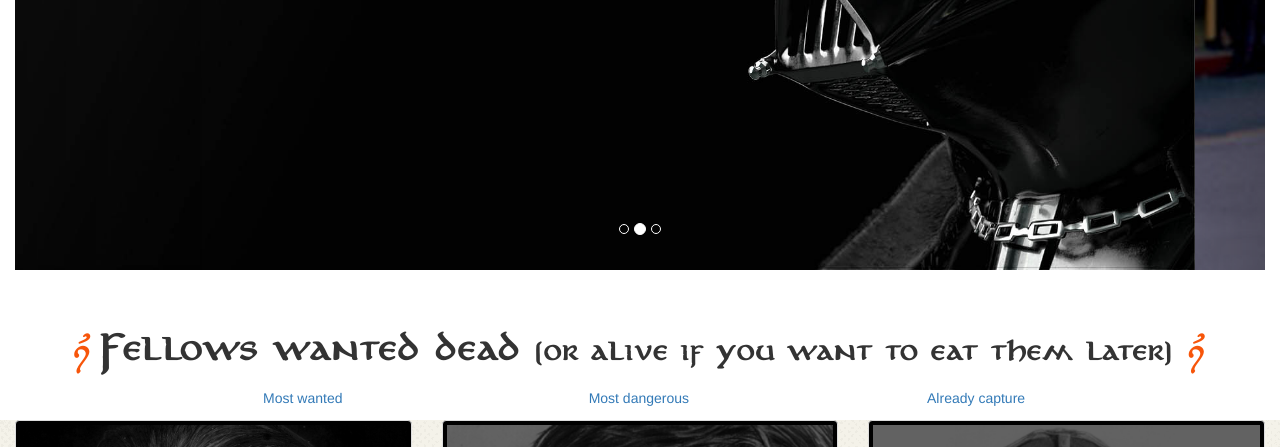
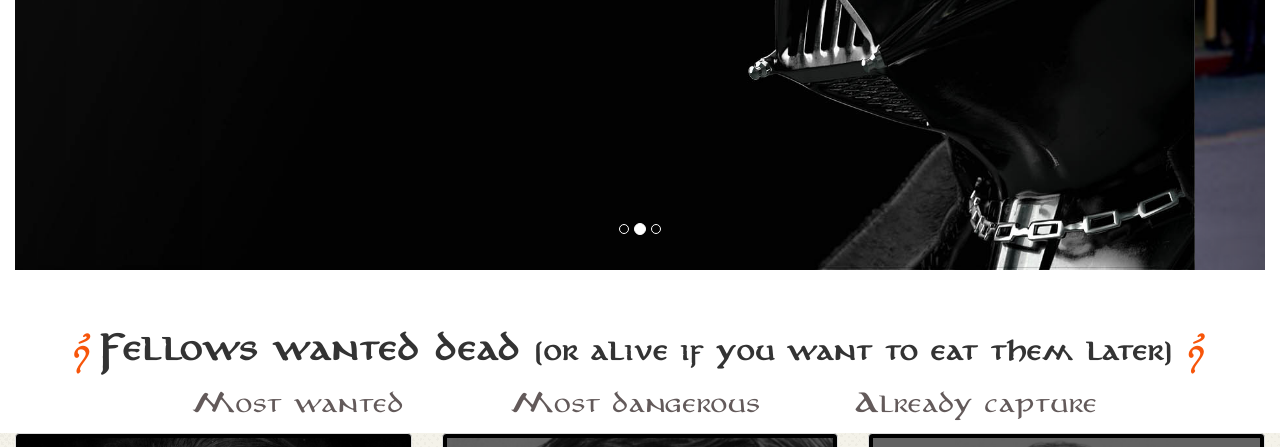
Before and after one commit to GUZZLER13/FindThePrecious.com, a plain HTML site: page index.html in a window 1280 px wide. Shown: the part 483-930 px from the top of the page. Drawn offline with nearby package versions, Linux system fonts and the light colour scheme.

Commit message:
problème police ok

```diff
--- a/css/style.css
+++ b/css/style.css
@@ -17,10 +17,6 @@
     src: url('../fonts/tngan.ttf') format('truetype');
 }
 
-@font-face {
-    font-family: 'twengar';
-    src: url('../tngan.ttf') format('truetype');
-}
 
  /* BODY */
 
@@ -39,7 +35,6 @@ width:auto;
 .navbar {
   border-radius: 0px;
 }
-
 
 .burger {
   background-color:#F7550A;
@@ -109,15 +104,18 @@ visibility:hidden;
 }
 
 
+.nav.nav_onglet > li > a {
+font-size:1.5em;
+font-family:aniron;
+color:#635A5A;
+}
+
+
+
 .nav.nav_onglet > li > a:hover {
 color:#F7550A;
 background-color:transparent;
 text-decoration:underline;
-}
-
-.zone-pills > li > a {
-  font-family:twengar;
-
 }
 
 .liens_pills {
@@ -346,6 +344,7 @@ font-size:5vw;
 }
 
 
+
 }
 
 @media (max-width:992px) {
```
